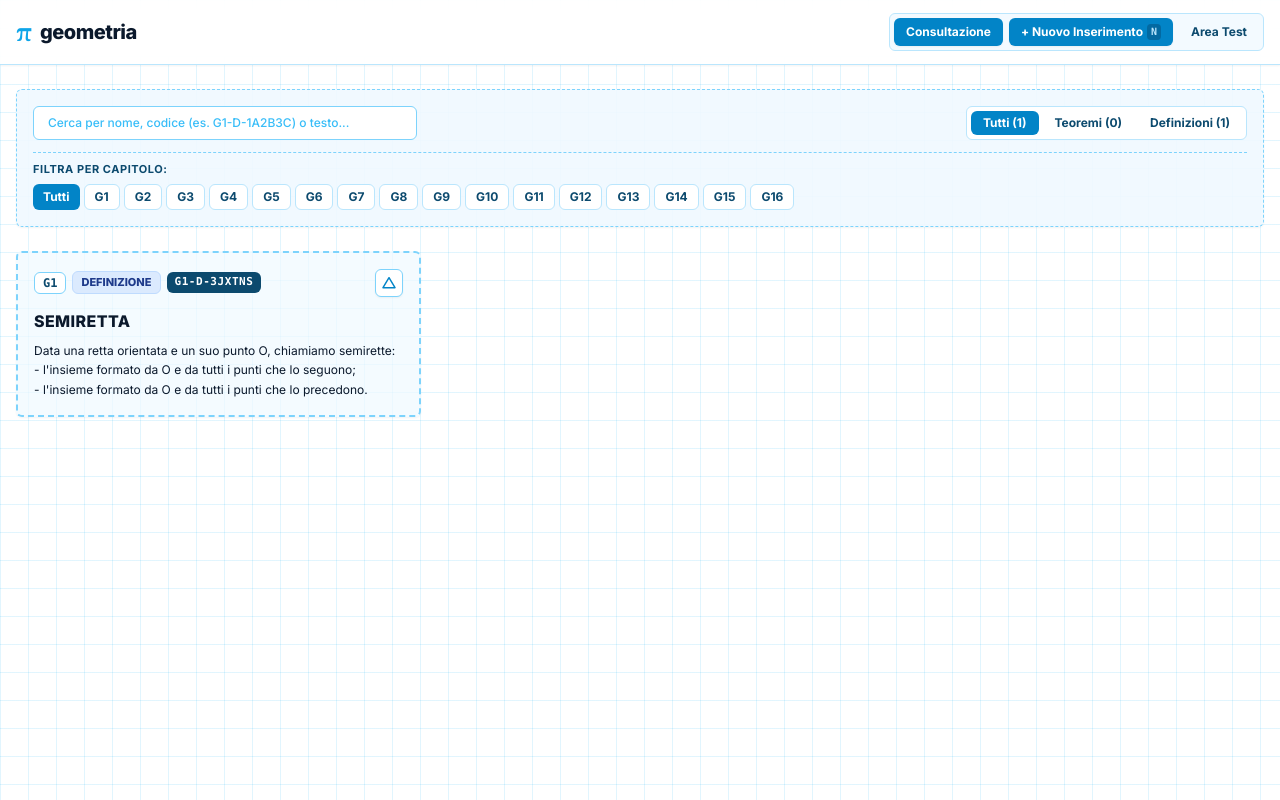
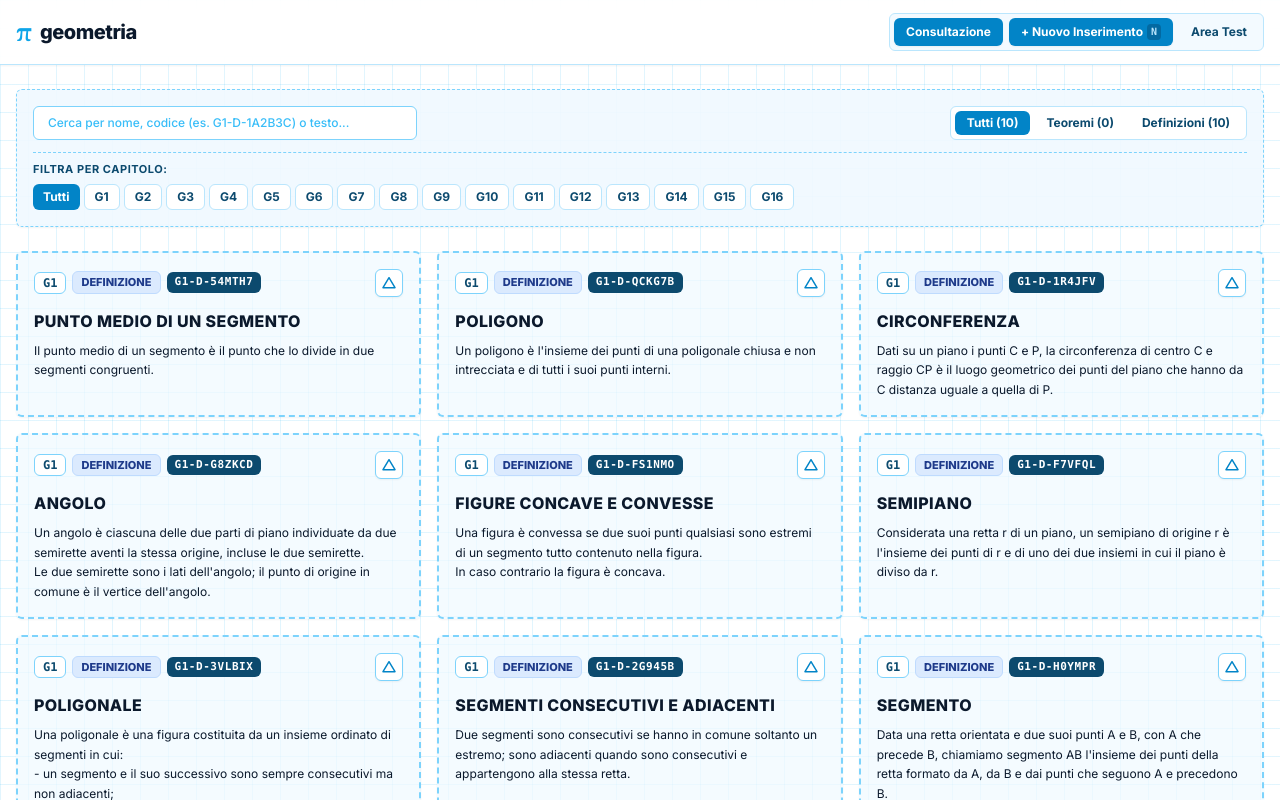
Before and after one commit to Ballarik/Geometria, a React (Vite) app: page / in a window 1280 px wide. Shown: the top 800 px of the page. Built offline with nearby package versions, Linux system fonts and the light colour scheme; no server answers; the HTML template or start-up script is replaced by a standard one.

Commit message:
aggiunto shortcut N

```diff
--- a/data.json
+++ b/data.json
@@ -1,4 +1,105 @@
 [
+  {
+    "id": "custom-1785779570200",
+    "code": "G1-D-54MTH7",
+    "type": "definition",
+    "chapter": "G1",
+    "name": "punto medio di un segmento",
+    "content": "Il punto medio di un segmento è il punto che lo divide in due segmenti congruenti.",
+    "proof": "",
+    "notes": "",
+    "images": []
+  },
+  {
+    "id": "custom-1785779408112",
+    "code": "G1-D-QCKG7B",
+    "type": "definition",
+    "chapter": "G1",
+    "name": "poligono",
+    "content": "Un poligono è l'insieme dei punti di una poligonale chiusa e non intrecciata e di tutti i suoi punti interni.",
+    "proof": "",
+    "notes": "Un poligono con tutti i lati congruenti è equilatero, con tutti gli angoli congruenti è equiangolo.\nUn poligono è regolare se è equilatero ed equiangolo.",
+    "images": []
+  },
+  {
+    "id": "custom-1785779347284",
+    "code": "G1-D-1R4JFV",
+    "type": "definition",
+    "chapter": "G1",
+    "name": "circonferenza",
+    "content": "Dati su un piano i punti C e P, la circonferenza di centro C e raggio CP è il luogo geometrico dei punti del piano che hanno da C distanza uguale a quella di P.",
+    "proof": "",
+    "notes": "",
+    "images": []
+  },
+  {
+    "id": "custom-1785778921900",
+    "code": "G1-D-G8ZKCD",
+    "type": "definition",
+    "chapter": "G1",
+    "name": "angolo",
+    "content": "Un angolo è ciascuna delle due parti di piano individuate da due semirette aventi la stessa origine, incluse le due semirette.\nLe due semirette sono i lati dell'angolo; il punto di origine in comune è il vertice dell'angolo.",
+    "proof": "",
+    "notes": "Quando due angoli hanno in comune soltanto il vertice e un lato, si dicono consecutivi.\nDue angoli consecutivi i cui lati non comuni appartengono alla stessa retta si\ndicono",
+    "images": []
+  },
+  {
+    "id": "custom-1785778702416",
+    "code": "G1-D-FS1NMO",
+    "type": "definition",
+    "chapter": "G1",
+    "name": "figure concave e convesse",
+    "content": "Una figura è convessa se due suoi punti qualsiasi sono estremi di un segmento tutto contenuto nella figura.\nIn caso contrario la figura è concava.",
+    "proof": "",
+    "notes": "",
+    "images": []
+  },
+  {
+    "id": "custom-1785777365350",
+    "code": "G1-D-F7VFQL",
+    "type": "definition",
+    "chapter": "G1",
+    "name": "semipiano",
+    "content": "Considerata una retta r di un piano, un semipiano di origine r è l'insieme dei punti di r e di uno dei due insiemi in cui il piano è diviso da r.",
+    "proof": "",
+    "notes": "",
+    "images": [
+      "https://www.mauitaui.org/uploads/1/5/0/1/15018318/published/2018-07-18-at-16-36-57.jpg?1531924844"
+    ]
+  },
+  {
+    "id": "custom-1785777180270",
+    "code": "G1-D-3VLBIX",
+    "type": "definition",
+    "chapter": "G1",
+    "name": "poligonale",
+    "content": "Una poligonale è una figura costituita da un insieme ordinato di segmenti in cui:\n- un segmento e il suo successivo sono sempre consecutivi ma non adiacenti;\n- ogni estremo dei segmenti appartiene al massimo a due di essi.",
+    "proof": "",
+    "notes": "Una poligonale è chiusa se l'ultimo estremo coincide con il primo. In caso contrario la poligonale è aperta. I segmenti di una poligonale si dicono anche lati della poligonale. Una poligonale è intrecciata se almeno due suoi lati (non consecutivi) si intersecano.",
+    "images": []
+  },
+  {
+    "id": "custom-1785777097621",
+    "code": "G1-D-2G945B",
+    "type": "definition",
+    "chapter": "G1",
+    "name": "segmenti consecutivi e adiacenti",
+    "content": "Due segmenti sono consecutivi se hanno in comune soltanto un estremo; sono adiacenti quando sono consecutivi e appartengono alla stessa retta.",
+    "proof": "",
+    "notes": "",
+    "images": []
+  },
+  {
+    "id": "custom-1785777058422",
+    "code": "G1-D-H0YMPR",
+    "type": "definition",
+    "chapter": "G1",
+    "name": "segmento",
+    "content": "Data una retta orientata e due suoi punti A e B, con A che precede B, chiamiamo segmento AB l'insieme dei punti della retta formato da A, da B e dai punti che seguono A e precedono B.",
+    "proof": "",
+    "notes": "",
+    "images": []
+  },
   {
     "id": "custom-1785776716644",
     "code": "G1-D-3JXTNS",
--- a/index.html
+++ b/index.html
@@ -544,6 +544,7 @@
           if (e.key === 'Enter') {
             const activeEl = document.activeElement;
             if (activeEl && activeEl.tagName === 'TEXTAREA') return;
+            if (activeEl && activeEl.id === 'image-url-input') return;
 
             e.preventDefault();
             if (wStep < 4) {
@@ -828,6 +829,25 @@
                     <p className="text-slate-800 text-xs whitespace-pre-wrap">{selectedItem.notes}</p>
                   </div>
                 )}
+                {selectedItem.images && selectedItem.images.length > 0 && (
+                  <div className="bg-indigo-50 border border-indigo-200 p-4 rounded-md">
+                    <h4 className="text-xs text-indigo-900 font-bold uppercase mb-2">🖼️ Immagini</h4>
+                    <div className="space-y-1.5">
+                      {selectedItem.images.map((url, idx) => (
+                        <a
+                          key={idx}
+                          href={url}
+                          target="_blank"
+                          rel="noopener noreferrer"
+                          className="flex items-center gap-2 text-xs text-indigo-700 hover:text-indigo-900 hover:underline break-all transition-colors"
+                        >
+                          <span className="shrink-0">🔗</span>
+                          <span>{url}</span>
+                        </a>
+                      ))}
+                    </div>
+                  </div>
+                )}
                 <div className="flex justify-end pt-2">
                   <button onClick={() => setSelectedItem(null)} className="px-4 py-1.5 bg-sky-600 text-white rounded-md text-xs font-bold">Chiudi</button>
                 </div>
@@ -993,17 +1013,47 @@
                     )}
                     <div>
                       <label className="block text-xs font-bold text-[#0b192c] mb-1">Aggiungi URL Immagine (Facoltativo)</label>
+                      <div className="flex gap-2">
                         <input
                           type="url"
                           placeholder="https://..."
+                          id="image-url-input"
                           onKeyDown={e => {
-                          if (e.key === 'Enter' && e.target.value) {
-                            setWImages([...wImages, e.target.value]);
+                            if (e.key === 'Enter' && e.target.value.trim()) {
+                              e.preventDefault();
+                              e.stopPropagation();
+                              setWImages([...wImages, e.target.value.trim()]);
                               e.target.value = '';
                             }
                           }}
-                        className="w-full bg-white border border-sky-300 rounded-md p-2.5 text-xs text-[#0b192c] font-medium"
+                          className="flex-1 bg-white border border-sky-300 rounded-md p-2.5 text-xs text-[#0b192c] font-medium"
                         />
+                        <button
+                          type="button"
+                          onClick={() => {
+                            const inp = document.getElementById('image-url-input');
+                            if (inp && inp.value.trim()) {
+                              setWImages([...wImages, inp.value.trim()]);
+                              inp.value = '';
+                            }
+                          }}
+                          className="px-3 py-2 bg-sky-600 hover:bg-sky-700 text-white rounded-md text-xs font-bold transition-colors shrink-0"
+                        >+ Aggiungi</button>
+                      </div>
+                      {wImages.length > 0 && (
+                        <div className="mt-2 space-y-1">
+                          {wImages.map((url, idx) => (
+                            <div key={idx} className="flex items-center gap-2 bg-indigo-50 border border-indigo-200 rounded-md px-2.5 py-1.5">
+                              <span className="text-xs text-indigo-700 break-all flex-1">🔗 {url}</span>
+                              <button
+                                type="button"
+                                onClick={() => setWImages(wImages.filter((_, i) => i !== idx))}
+                                className="text-rose-500 hover:text-rose-700 text-xs font-bold shrink-0"
+                              >✕</button>
+                            </div>
+                          ))}
+                        </div>
+                      )}
                     </div>
 
                     {/* OPTIONAL NOTES FIELD */}
```
Lines whose indentation alone changed are shown as unchanged.
